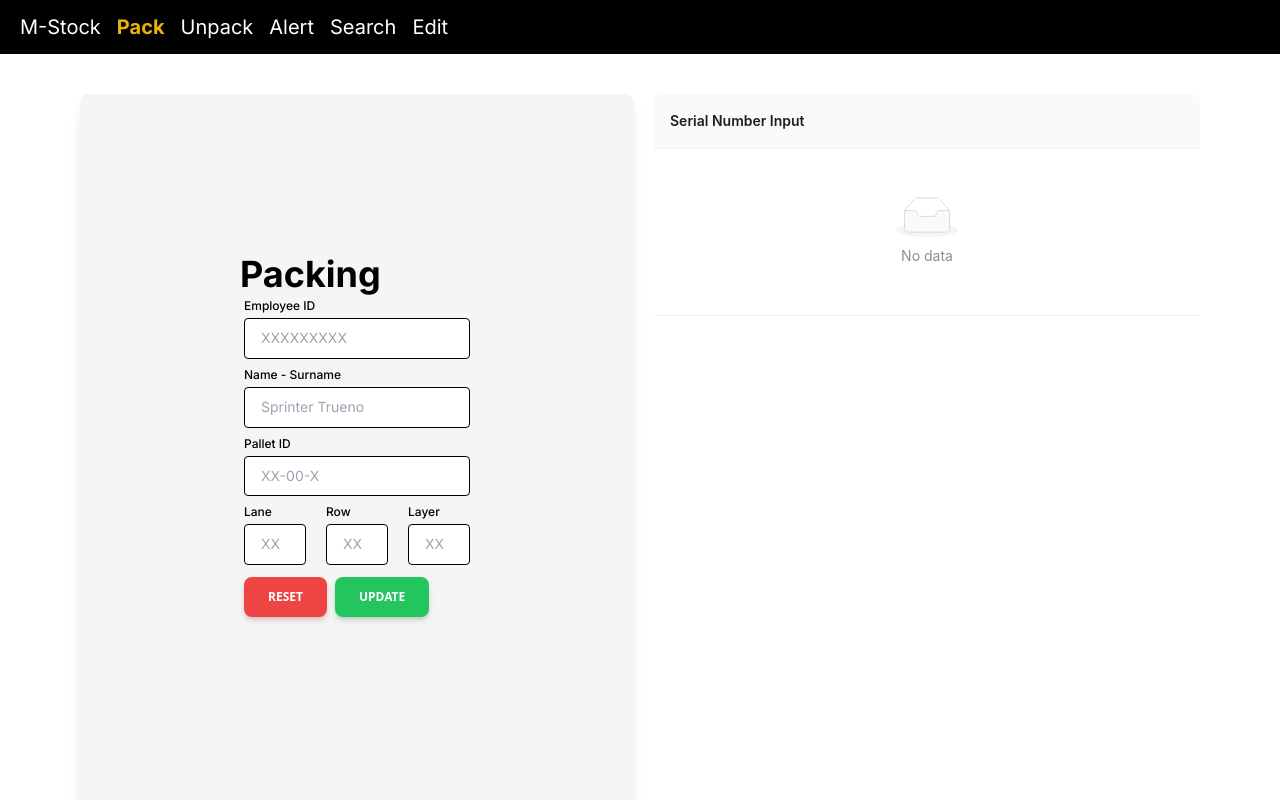
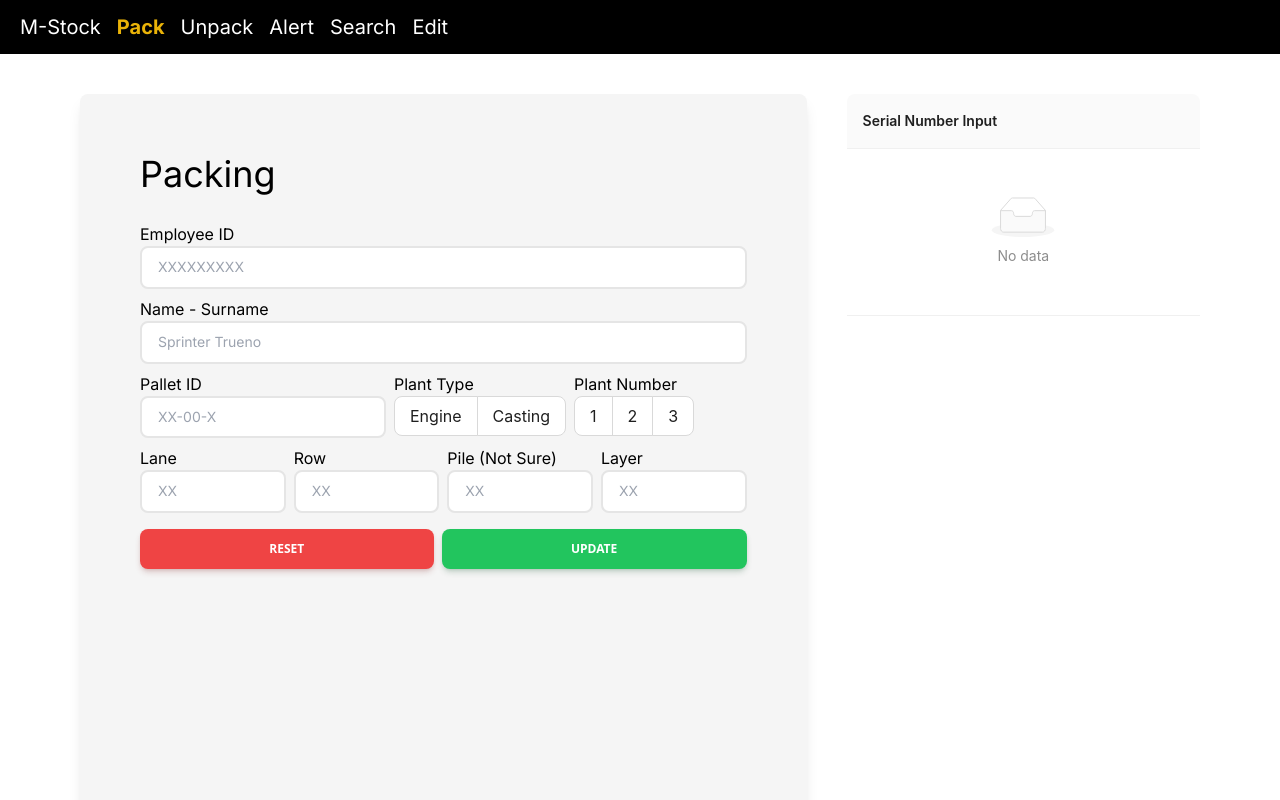
Before and after one commit to aingez/sts_safety_stock_coop_project, a Next.js app: page /pack in a window 1280 px wide. Shown: the top 800 px of the page. Built offline with nearby package versions, Linux system fonts and the light colour scheme.

Commit message:
update pack/unpack page
- global styling
- change input field

```diff
--- a/src/app/globals.css
+++ b/src/app/globals.css
@@ -27,9 +27,17 @@
 }
 
 .custom-input-layout-1 {
-    @apply flex flex-col;
+    @apply flex flex-col mt-2;
 }
 
 .custom-text-input-1 {
-    @apply border-2 border-neutral-200 rounded-lg p-2 block w-full max-w-xs bg-transparent bg-white px-4 py-2 text-sm font-normal leading-relaxed text-gray-200 focus:outline-none;
+    @apply grow border-2 border-neutral-200 rounded-lg p-2 block w-full bg-transparent bg-white px-4 py-2 text-sm font-normal leading-relaxed text-gray-800 focus:outline-none disabled:bg-neutral-200;
 }
+
+.custom-button-1-red {
+    @apply grow select-none rounded-lg bg-red-500 px-6 py-3 text-center align-middle font-sans text-xs font-bold uppercase text-white shadow-md shadow-red-900/20 transition-all hover:bg-red-400 hover:shadow-lg hover:shadow-red-700/40 focus:opacity-[0.85] focus:shadow-none active:opacity-[0.85] active:shadow-none disabled:pointer-events-none disabled:opacity-50 disabled:shadow-none;
+}
+
+.custom-button-1-green {
+    @apply grow select-none rounded-lg bg-green-500 px-6 py-3 text-center align-middle font-sans text-xs font-bold uppercase text-white shadow-md shadow-green-900/20 transition-all hover:bg-green-400 hover:shadow-lg hover:shadow-green-700/40 focus:opacity-[0.85] focus:shadow-none active:opacity-[0.85] active:shadow-none disabled:pointer-events-none disabled:opacity-50 disabled:shadow-none;
+}
--- a/src/app/pack/page.jsx
+++ b/src/app/pack/page.jsx
@@ -1,7 +1,7 @@
 "use client";
 
 import React, { useState } from "react";
-import { Table, Input } from "antd";
+import { Table, Input, Button, Radio, InputNumber } from "antd";
 
 export default function PackPage() {
   const partTypeSerialCount = {
@@ -10,7 +10,7 @@ export default function PackPage() {
     Crankshaft: 12,
   };
 
-  const [formData, setFormData] = useState({
+  const [divData, setdivData] = useState({
     employeeId: "",
     employeeName: "",
     palletId: "",
@@ -28,15 +28,15 @@ export default function PackPage() {
         CR: 12,
       };
       const serialNumbers = Array(partTypeSerialCount[partType]).fill("");
-      setFormData({
-        ...formData,
+      setdivData({
+        ...divData,
         palletId,
         partType,
         serialNumbers,
       });
     } else {
-      setFormData({
-        ...formData,
+      setdivData({
+        ...divData,
         palletId,
         partType: "",
         serialNumbers: [],
@@ -45,104 +45,123 @@ export default function PackPage() {
   };
 
   return (
-    <div>
-      <form className="flex min-h-screen flex-row">
-        <col1 className="mr-5 w-1/2 rounded-lg bg-neutral-100 px-40 py-40 shadow-lg">
-          <h1 className="text-4xl font-bold">Packing</h1>
-          <div className="p-1">
-            <label className="mb-1 flex items-center text-xs font-medium">
-              Employee ID
-            </label>
+    <div className="mb-20 flex min-h-screen flex-row space-x-10">
+      <form className="custom-box-1">
+        <div className="flex flex-col p-10">
+          <h1 className="custom-title-1">Packing</h1>
+          <div className="custom-input-layout-1">
+            <label>Employee ID</label>
             <input
               type="text"
               onInput={(e) => handlePalletIdChange(e)}
-              className="shadow-xs placeholder-grey-700 block w-full max-w-xs rounded border border-black bg-transparent bg-white px-4 py-2 text-sm font-normal leading-relaxed text-gray-900 focus:outline-none"
+              className="custom-text-input-1"
               placeholder="XXXXXXXXX"
               required
             ></input>
           </div>
-          <div className="p-1">
-            <label className="mb-1 flex items-center text-xs font-medium">
-              Name - Surname
-            </label>
+          <div className="custom-input-layout-1">
+            <label>Name - Surname</label>
             <input
               type="text"
               onInput={(e) => handlePalletIdChange(e)}
-              className="shadow-xs placeholder-grey-700 block w-full max-w-xs rounded border border-black bg-transparent bg-white px-4 py-2 text-sm font-normal leading-relaxed text-gray-900 focus:outline-none"
+              className="custom-text-input-1"
               placeholder="Sprinter Trueno"
               required
             ></input>
           </div>
-
-          <div className="p-1">
-            <label className="mb-1 flex items-center text-xs font-medium">
-              Pallet ID
-            </label>
+          <div className="flex flex-row space-x-2">
+            <div className="custom-input-layout-1">
+              <label>Pallet ID</label>
               <input
                 type="text"
                 onInput={(e) => handlePalletIdChange(e)}
-              className="shadow-xs placeholder-grey-700 block w-full max-w-xs rounded border border-black bg-transparent bg-white px-4 py-2 text-sm font-normal leading-relaxed text-gray-900 focus:outline-none"
+                className="custom-text-input-1"
                 placeholder="XX-00-X"
                 required
               ></input>
             </div>
-          <div className="flex flex-row space-x-5 p-1">
-            <div>
-              <label className="mb-1 flex items-center text-xs font-medium">
-                Lane
-              </label>
+            <div className="custom-input-layout-1">
+              <label>Plant Type</label>
+              <Radio.Group
+                // onChange={handlePlantTypeChange}
+                size="large"
+                // value={plantType}
+                // disabled={palletMode === "Remove"}
+              >
+                <Radio.Button value="Engine">Engine</Radio.Button>
+                <Radio.Button value="Casting">Casting</Radio.Button>
+              </Radio.Group>
+            </div>
+            <div className="custom-input-layout-1">
+              <label>Plant Number</label>
+              <Radio.Group
+                // onChange={handlePlantNumberChange}
+                size="large"
+                // value={plantNumber}
+                // disabled={palletMode === "Remove"}
+              >
+                <Radio.Button value="1">1</Radio.Button>
+                <Radio.Button value="2">2</Radio.Button>
+                <Radio.Button value="3">3</Radio.Button>
+              </Radio.Group>
+            </div>
+          </div>
+          {/* position */}
+          <div className="flex flex-row space-x-2">
+            <div className="custom-input-layout-1">
+              <label>Lane</label>
               <input
                 type="text"
                 onInput={(e) => handlePalletIdChange(e)}
-                className="shadow-xs placeholder-grey-700 block w-full max-w-xs rounded border border-black bg-transparent bg-white px-4 py-2 text-sm font-normal leading-relaxed text-gray-900 focus:outline-none"
+                className="custom-text-input-1"
                 placeholder="XX"
                 required
               ></input>
             </div>
-            <div>
-              <label className="mb-1 flex items-center text-xs font-medium">
-                Row
-              </label>
+            <div className="custom-input-layout-1">
+              <label>Row</label>
               <input
                 type="text"
                 onInput={(e) => handlePalletIdChange(e)}
-                className="shadow-xs placeholder-grey-700 block w-full max-w-xs rounded border border-black bg-transparent bg-white px-4 py-2 text-sm font-normal leading-relaxed text-gray-900 focus:outline-none"
+                className="custom-text-input-1"
                 placeholder="XX"
                 required
               ></input>
             </div>
-            <div>
-              <label className="mb-1 flex items-center text-xs font-medium">
-                Layer
-              </label>
+            <div className="custom-input-layout-1">
+              <label>Pile (Not Sure)</label>
               <input
                 type="text"
                 onInput={(e) => handlePalletIdChange(e)}
-                className="shadow-xs placeholder-grey-700 block w-full max-w-xs rounded border border-black bg-transparent bg-white px-4 py-2 text-sm font-normal leading-relaxed text-gray-900 focus:outline-none"
+                className="custom-text-input-1"
+                placeholder="XX"
+                required
+              ></input>
+            </div>
+            <div className="custom-input-layout-1">
+              <label>Layer</label>
+              <input
+                type="text"
+                onInput={(e) => handlePalletIdChange(e)}
+                className="custom-text-input-1"
                 placeholder="XX"
                 required
               ></input>
             </div>
           </div>
-
-          <div>
-            <button
-              className="mx-1 my-2 select-none rounded-lg bg-red-500 px-6 py-3 text-center align-middle font-sans text-xs font-bold uppercase text-white shadow-md shadow-red-900/20 transition-all hover:bg-red-400 hover:shadow-lg hover:shadow-red-700/40 focus:opacity-[0.85] focus:shadow-none active:opacity-[0.85] active:shadow-none disabled:pointer-events-none disabled:opacity-50 disabled:shadow-none"
-              type="reset"
-            >
+          <div className="my-4 flex flex-row space-x-2">
+            <button className="custom-button-1-red" type="reset">
               Reset
             </button>
-            <button
-              className="mx-1 my-2 select-none rounded-lg bg-green-500 px-6 py-3 text-center align-middle font-sans text-xs font-bold uppercase text-white shadow-md shadow-green-900/20 transition-all hover:bg-green-400 hover:shadow-lg hover:shadow-green-700/40 focus:opacity-[0.85] focus:shadow-none active:opacity-[0.85] active:shadow-none disabled:pointer-events-none disabled:opacity-50 disabled:shadow-none"
-              type="save"
-            >
+            <button className="custom-button-1-green" type="save">
               Update
             </button>
           </div>
-        </col1>
+        </div>
+      </form>
 
-        <col2 className="min-h-full w-1/2">
-          <Table dataSource={formData.serialNumbers} pagination={false}>
+      <div className="min-h-full w-1/2">
+        <Table dataSource={divData.serialNumbers} pagination={false}>
           <Table.Column
             title="Serial Number Input"
             dataIndex="serialNumber"
@@ -156,8 +175,7 @@ export default function PackPage() {
             )}
           />
         </Table>
-        </col2>
-      </form>
+      </div>
     </div>
   );
 }
--- a/src/app/unpack/page.jsx
+++ b/src/app/unpack/page.jsx
@@ -45,50 +45,77 @@ export default function PackPage() {
   };
 
   return (
-    <div>
-      {/* two column style */}
-      <form className="flex min-h-screen flex-row">
-        <div className="mr-5 w-1/2 rounded-lg bg-neutral-100 px-40 py-40 shadow-lg">
-          <h1 className="text-4xl font-bold">Un-Packing</h1>
-          <div className="p-1">
-            <label className="mb-1 flex items-center text-xs font-medium">
-              Employee ID
-            </label>
+    <div className="mb-20 flex min-h-screen flex-row space-x-10">
+      <form className="custom-box-1">
+        <div className="flex flex-col p-10">
+          <h1 className="custom-title-1">Un-Packing</h1>
+          <div className="custom-input-layout-1">
+            <label>Employee ID</label>
             <input
               type="text"
               onInput={(e) => handlePalletIdChange(e)}
-              className="shadow-xs placeholder-grey-700 block w-full max-w-xs rounded border border-black bg-transparent bg-white px-4 py-2 text-sm font-normal leading-relaxed text-gray-900 focus:outline-none"
+              className="custom-text-input-1"
               placeholder="XXXXXXXXX"
               required
             ></input>
           </div>
-          <div className="p-1">
-            <label className="mb-1 flex items-center text-xs font-medium">
-              Name - Surname
-            </label>
+          <div className="custom-input-layout-1">
+            <label>Name - Surname</label>
             <input
               type="text"
               onInput={(e) => handlePalletIdChange(e)}
-              className="shadow-xs placeholder-grey-700 block w-full max-w-xs rounded border border-black bg-transparent bg-white px-4 py-2 text-sm font-normal leading-relaxed text-gray-900 focus:outline-none"
+              className="custom-text-input-1"
               placeholder="Sprinter Trueno"
               required
             ></input>
           </div>
-
-          <div className="p-1">
-            <label className="mb-1 flex items-center text-xs font-medium">
-              Pallet ID
-            </label>
+          <div className="custom-input-layout-1">
+            <label>Pallet ID</label>
             <input
               type="text"
               onInput={(e) => handlePalletIdChange(e)}
-              className="shadow-xs placeholder-grey-700 block w-full max-w-xs rounded border border-black bg-transparent bg-white px-4 py-2 text-sm font-normal leading-relaxed text-gray-900 focus:outline-none"
+              className="custom-text-input-1"
               placeholder="XX-00-X"
               required
             ></input>
           </div>
-
-          <div>
+          {/* position unused */}
+          <div className="flex flex-row space-x-2">
+            <div className="custom-input-layout-1">
+              <label>Lane</label>
+              <input
+                disabled
+                type="text"
+                onInput={(e) => handlePalletIdChange(e)}
+                className="custom-text-input-1"
+                placeholder="XX"
+                required
+              ></input>
+            </div>
+            <div className="custom-input-layout-1">
+              <label>Row</label>
+              <input
+                disabled
+                type="text"
+                onInput={(e) => handlePalletIdChange(e)}
+                className="custom-text-input-1"
+                placeholder="XX"
+                required
+              ></input>
+            </div>
+            <div className="custom-input-layout-1">
+              <label>Layer</label>
+              <input
+                disabled
+                type="text"
+                onInput={(e) => handlePalletIdChange(e)}
+                className="custom-text-input-1"
+                placeholder="XX"
+                required
+              ></input>
+            </div>
+          </div>
+          <div className="my-2 flex flex-row">
             <button
               className="mx-1 my-2 select-none rounded-lg bg-red-500 px-6 py-3 text-center align-middle font-sans text-xs font-bold uppercase text-white shadow-md shadow-red-900/20 transition-all hover:bg-red-400 hover:shadow-lg hover:shadow-red-700/40 focus:opacity-[0.85] focus:shadow-none active:opacity-[0.85] active:shadow-none disabled:pointer-events-none disabled:opacity-50 disabled:shadow-none"
               type="reset"
@@ -103,6 +130,7 @@ export default function PackPage() {
             </button>
           </div>
         </div>
+      </form>
 
       <div className="min-h-full w-1/2">
         <Table dataSource={formData.serialNumbers} pagination={false}>
@@ -120,7 +148,6 @@ export default function PackPage() {
           />
         </Table>
       </div>
-      </form>
     </div>
   );
 }
```
Lines whose indentation alone changed are shown as unchanged.
